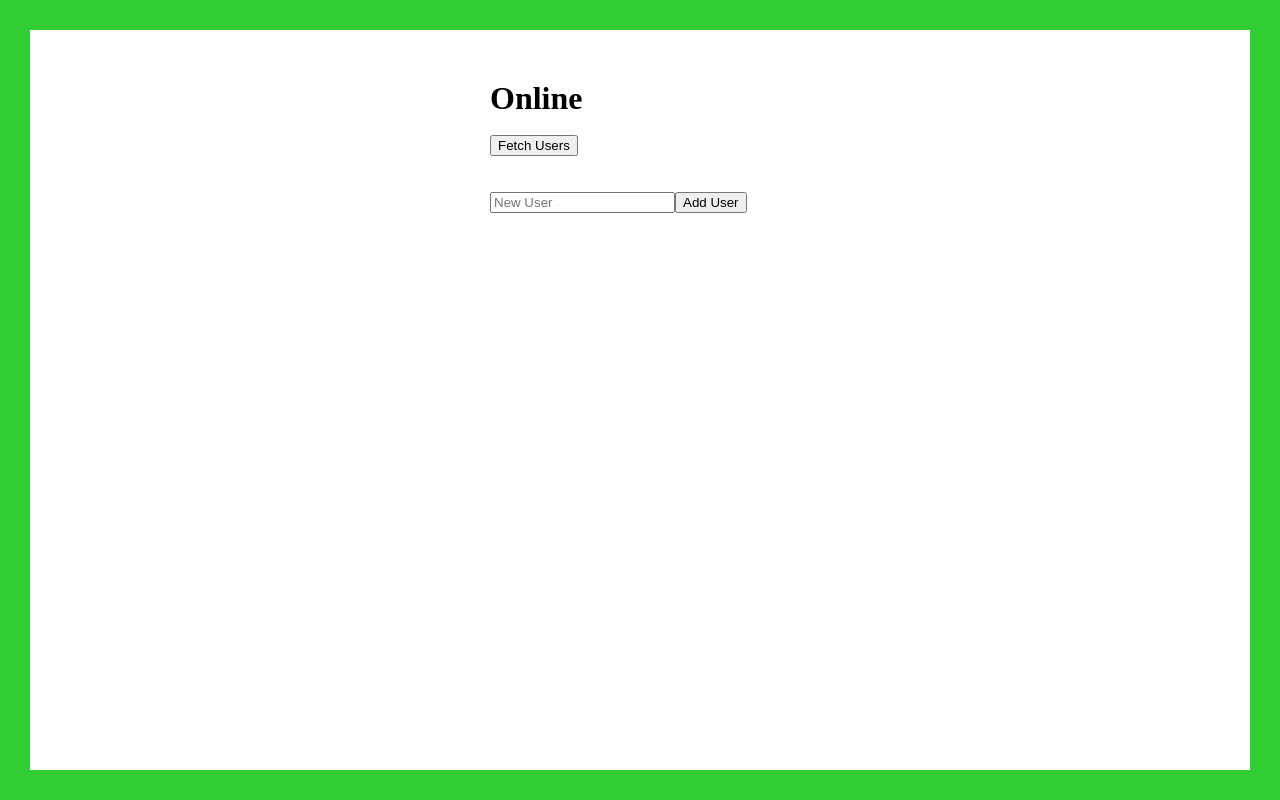
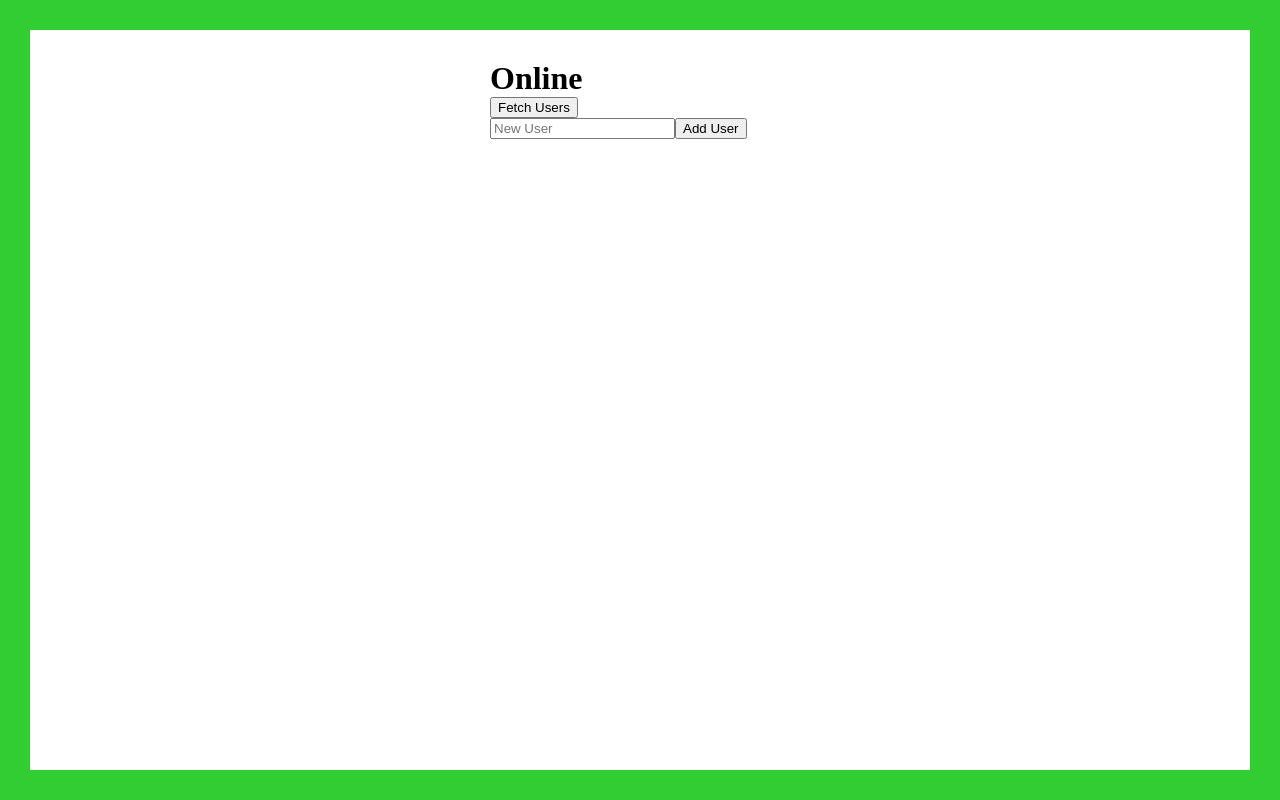
Before and after one commit to kdmaz/pwa-poc, an Angular app: page / in a window 1280 px wide. Built offline with nearby package versions, Linux system fonts and the light colour scheme; what ngx-indexed-db would draw is missing.

Commit message:
a little styling

```diff
--- a/src/app/app.component.html
+++ b/src/app/app.component.html
@@ -6,33 +6,23 @@
     'app--offline': !vm.isOnline
   }"
 >
-  <div style="margin-top: 30px; width: 300px">
+  <div style="width: 300px; display: flex; flex-direction: column">
     <h1>{{ vm.isOnline ? "Online" : "Offline" }}</h1>
-
-    <br />
 
     <div>
       <button (click)="fetchUsers()">Fetch Users</button>
     </div>
 
-    <br />
-
-    <!-- <button (click)="updateUser()">Update</button> -->
-
     <div *ngIf="vm.hasPendingRequests && vm.isOnline">
       <button (click)="sync()">Sync Data</button>
     </div>
-
-    <br />
 
     <div>
       <input #name placeholder="New User" />
       <button (click)="addUser()">Add User</button>
     </div>
 
-    <br />
-
-    <div *ngIf="vm.users?.length">
+    <div *ngIf="vm.users?.length" style="min-height: 200px; overflow: auto">
       <h1>Users!</h1>
       <ul>
         <li
@@ -45,7 +35,10 @@
       </ul>
     </div>
 
-    <div *ngIf="vm.pendingRequests?.length">
+    <div
+      *ngIf="vm.pendingRequests?.length"
+      style="min-height: 200px; overflow: auto"
+    >
       <h1>Pending Requests</h1>
       <ul>
         <li
--- a/src/app/app.component.scss
+++ b/src/app/app.component.scss
@@ -1,15 +1,19 @@
+@mixin border($color) {
+  border: 30px solid $color;
+}
+
 .app {
   height: 100vh;
   width: 100vw;
-  padding: 20px;
+  padding: 30px 20px;
   display: flex;
   justify-content: center;
 
   &--online {
-    border: 30px solid limegreen;
+    @include border(limegreen);
   }
 
   &--offline {
-    border: 30px solid red;
+    @include border(red);
   }
 }
--- a/src/styles.scss
+++ b/src/styles.scss
@@ -7,6 +7,7 @@ html,
 body {
   height: 100vh;
   width: 100vw;
+  overflow: hidden;
   margin: 0;
   padding: 0;
 }
```
